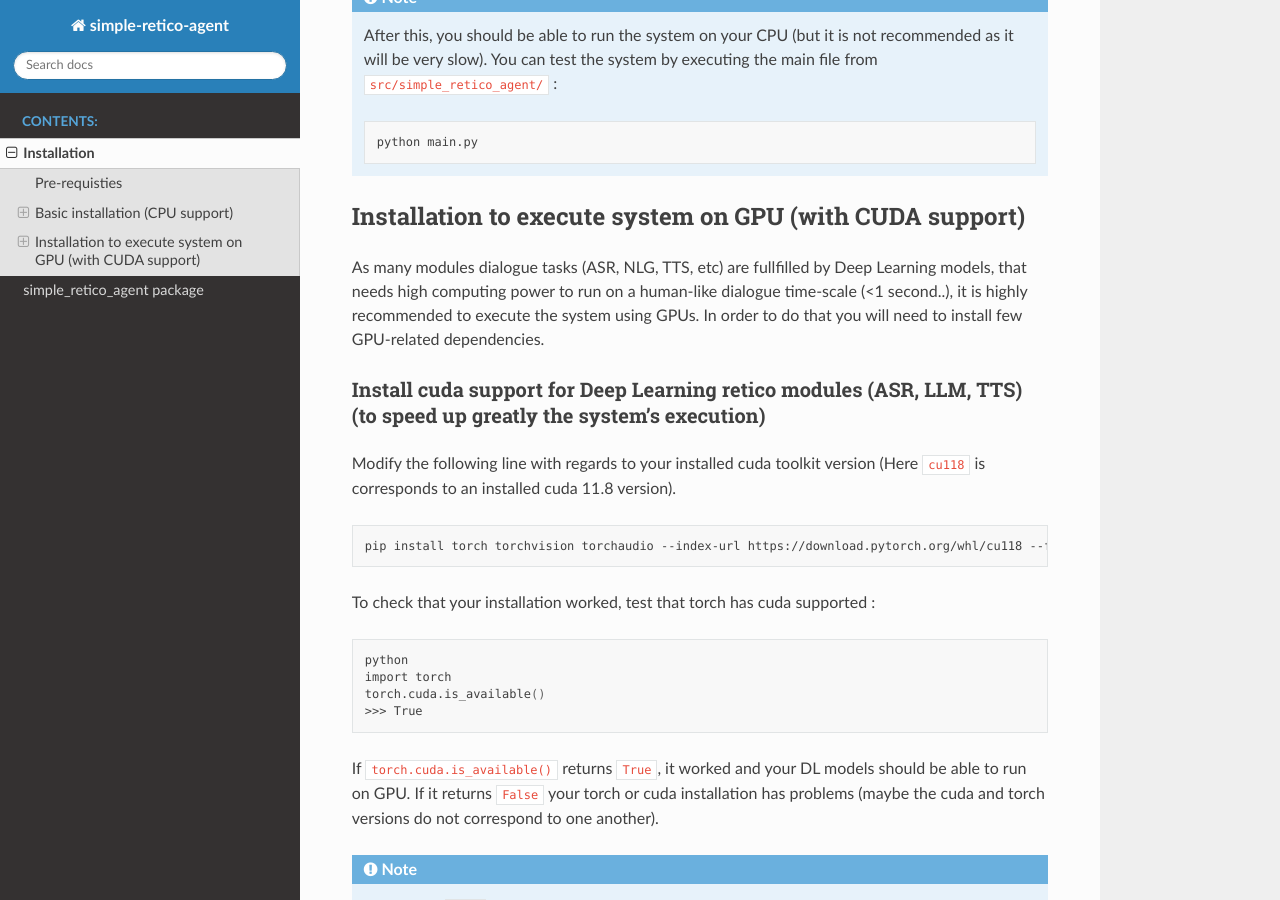
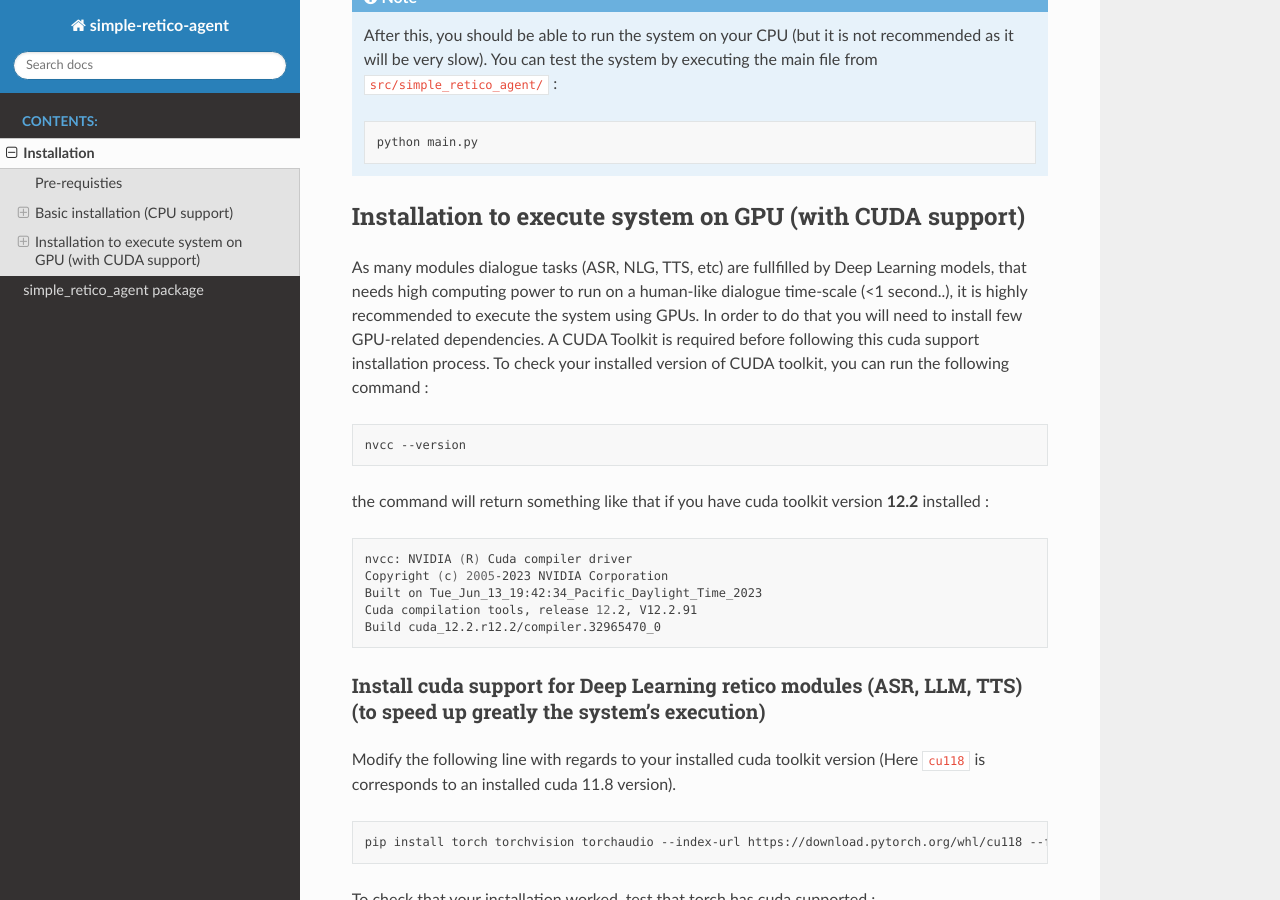
Before and after one commit to articulab/simple-retico-agent, a Sphinx documentation site: the page built from docs/installation.md, in a window 1280 px wide and 900 px high, scrolled down 1403 px. Built offline with Sphinx 7.4.7 and the Read the Docs theme 3.1.0, drawn with Linux system fonts in a browser that asks for light colours.

Commit message:
add nvcc to doc

````diff
--- a/docs/installation.md
+++ b/docs/installation.md
@@ -71,7 +71,21 @@ python main.py
 
 ## Installation to execute system on GPU (with CUDA support)
 
-As many modules dialogue tasks (ASR, NLG, TTS, etc) are fullfilled by Deep Learning models, that needs high computing power to run on a human-like dialogue time-scale (<1 second..), it is highly recommended to execute the system using GPUs. In order to do that you will need to install few GPU-related dependencies.
+As many modules dialogue tasks (ASR, NLG, TTS, etc) are fullfilled by Deep Learning models, that needs high computing power to run on a human-like dialogue time-scale (<1 second..), it is highly recommended to execute the system using GPUs. In order to do that you will need to install few GPU-related dependencies. A CUDA Toolkit is required before following this cuda support installation process. To check your installed version of CUDA toolkit, you can run the following command :
+
+```bash
+nvcc --version
+```
+
+the command will return something like that if you have cuda toolkit version **12.2** installed :
+
+```bash
+nvcc: NVIDIA (R) Cuda compiler driver
+Copyright (c) 2005-2023 NVIDIA Corporation
+Built on Tue_Jun_13_19:42:34_Pacific_Daylight_Time_2023
+Cuda compilation tools, release 12.2, V12.2.91
+Build cuda_12.2.r12.2/compiler.32965470_0
+```
 
 ### Install cuda support for Deep Learning retico modules (ASR, LLM, TTS) (to speed up greatly the system's execution)
 
````
